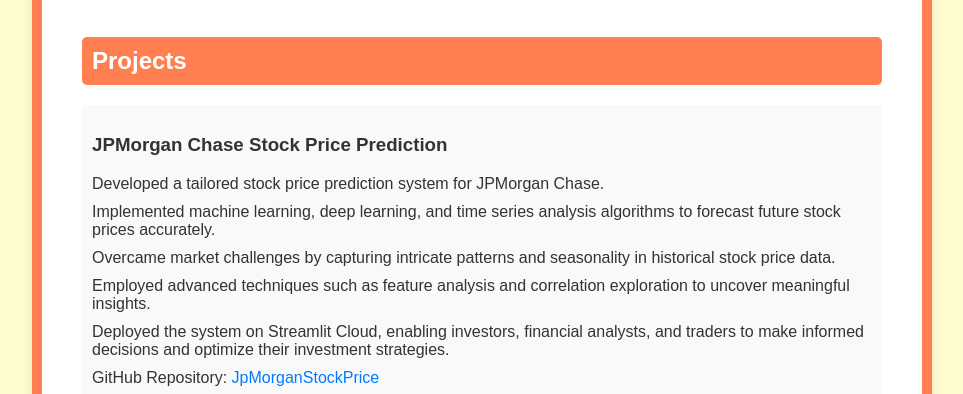
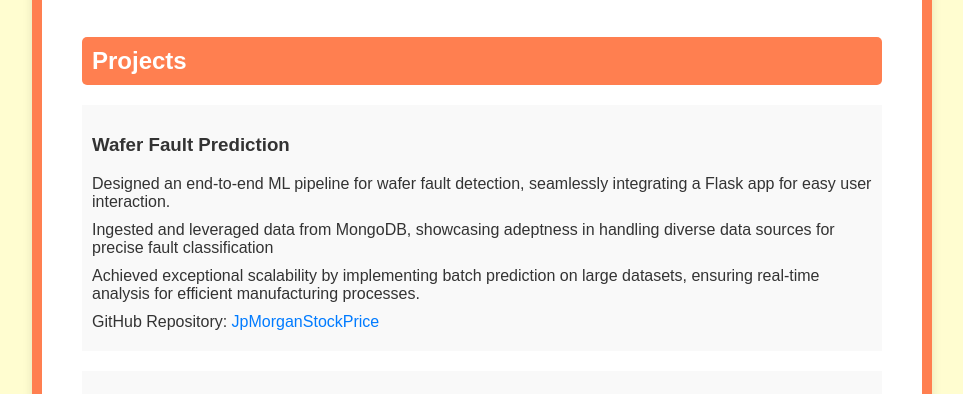
Before and after one commit to Amit8281/Amit8281.github.io, a plain HTML site: page index.html in a window 1280 px wide. Shown: the part 1087-1481 px from the top of the page, without its empty margins (158-1121 px from the left). Drawn offline with Linux system fonts and the light colour scheme.

Commit message:
Update index.html

```diff
--- a/index.html
+++ b/index.html
@@ -163,6 +163,17 @@
     </div>
 
     <h2>Projects</h2>
+
+    <div class="project-section" style="background-color: #f9f9f9;">
+      <h3>Wafer Fault Prediction</h3>
+      <ul>
+        <li>Designed an end-to-end ML pipeline for wafer fault detection, seamlessly integrating a Flask app for easy user interaction.</li>
+        <li>Ingested and leveraged data from MongoDB, showcasing adeptness in handling diverse data sources for precise fault classification</li>
+        <li>Achieved exceptional scalability by implementing batch prediction on large datasets, ensuring real-time analysis for efficient manufacturing processes.</li>
+        <li>GitHub Repository: <a href="https://github.com/Amit8281/sensor-fault-detection">JpMorganStockPrice</a></li>
+      </ul>
+    </div>
+
     <div class="project-section" style="background-color: #f9f9f9;">
       <h3>JPMorgan Chase Stock Price Prediction</h3>
       <ul>
```
